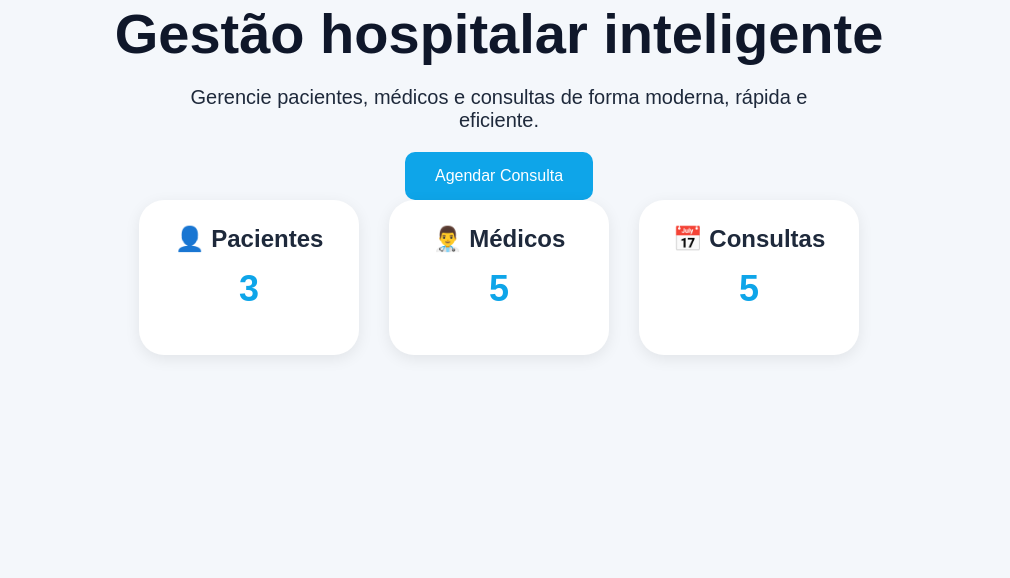
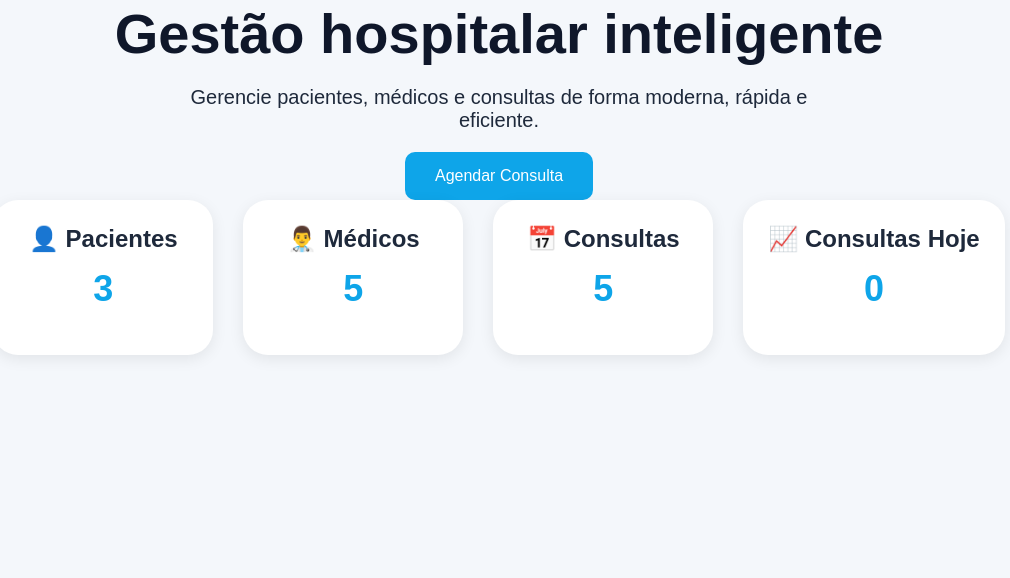
Before and after one commit to SamuelBerto/MedFlow, a Flask app: page / in a window 1280 px wide. Shown: the part 290-868 px from the top of the page, without its empty margins (141-1151 px from the left). Run offline with Flask 3, Linux system fonts and the light colour scheme; data comes from the database, SQL or seed files in the repository.

Commit message:
feat: adiciona indicador de consultas do dia

```diff
--- a/templates/index.html
+++ b/templates/index.html
@@ -48,6 +48,12 @@
                     <p>{{ total_consultas }}</p>
                 </div>
 
+                <div class="card">
+                    <h2>📈 Consultas Hoje</h2>
+                    <p>{{ consultas_hoje }}</p>
+
+                </div>
+
                 {% if proxima_consulta %}
                 <div class="card">
                     <h2>⏰ Próxima Consulta</h2>
```
